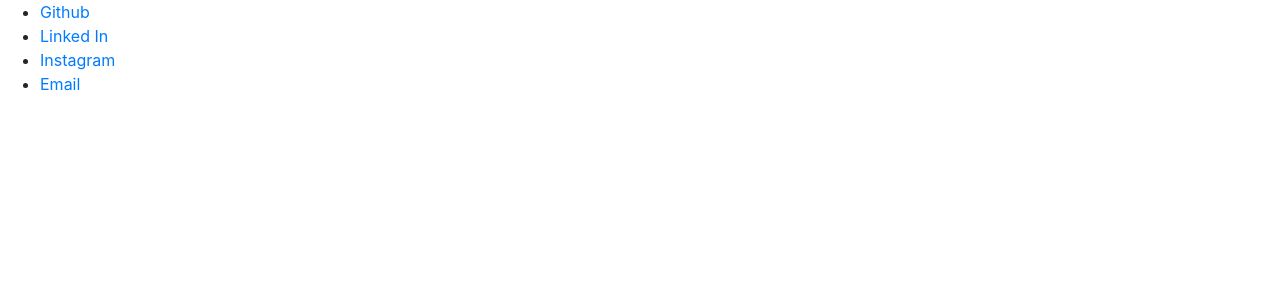
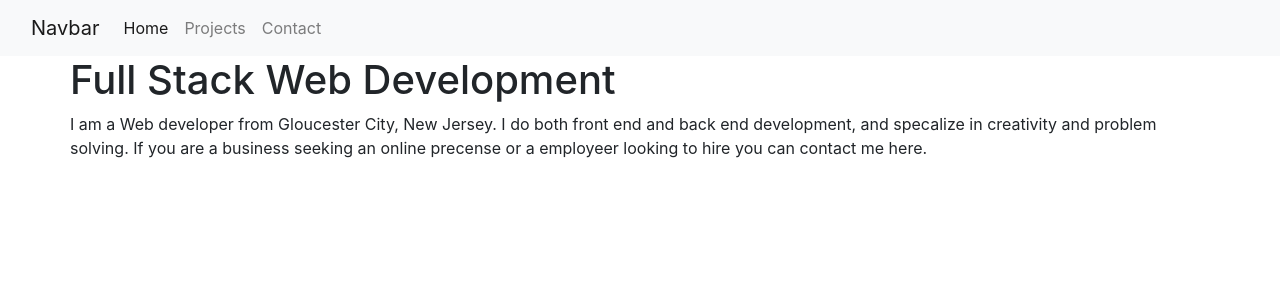
Before and after one commit to Christopher-Lamb/react-portfolio, a React (Create React App) app: page / in a window 1280 px wide. Shown: the top 300 px of the page. Built offline with nearby package versions, Linux system fonts and the light colour scheme.

Commit message:
Home page Card, and text

```diff
--- /dev/null
+++ b/src/components/Card/index.js
@@ -0,0 +1,12 @@
+import React from "react";
+
+function Card(props) {
+  return (
+    <div style={({ width: `${props.width}` }, { height: `${props.height}` })}>
+
+      {props.children}
+    </div>
+  );
+}
+
+export default Card;
--- a/src/components/NavBar/index.js
+++ b/src/components/NavBar/index.js
@@ -1,7 +1,40 @@
 import React from "react";
-import "bootstrap/dist/css/bootstrap.min.css";
 
 function NavBar(props) {
   //Displayed
-  return <nav className="nav">{props.children}</nav>;
+  return (
+    <nav class="navbar navbar-expand-lg navbar-light bg-light">
+      <div class="container-fluid">
+        <a class="navbar-brand" href="#">
+          Navbar
+        </a>
+        <button
+          class="navbar-toggler"
+          type="button"
+          data-bs-toggle="collapse"
+          data-bs-target="#navbarNavAltMarkup"
+          aria-controls="navbarNavAltMarkup"
+          aria-expanded="false"
+          aria-label="Toggle navigation"
+        >
+          <span class="navbar-toggler-icon"></span>
+        </button>
+        <div class="collapse navbar-collapse" id="navbarNavAltMarkup">
+          <div class="navbar-nav">
+            <a class="nav-link active" aria-current="page" href="/">
+              Home
+            </a>
+            <a class="nav-link" href="/projects">
+              Projects
+            </a>
+            <a class="nav-link" href="/contact">
+              Contact
+            </a>
+          </div>
+        </div>
+      </div>
+    </nav>
+  );
 }
+
+export default NavBar;
--- a/src/components/SideBar/index.js
+++ b/src/components/SideBar/index.js
@@ -4,20 +4,7 @@
   return (
     //Card
     <div>
-      <ul>
-        <li>
-          <a href="#">Github</a>
-        </li>
-        <li>
-          <a href="#">Linked In</a>
-        </li>
-        <li>
-          <a href="#">Instagram</a>
-        </li>
-        <li>
-          <a href="#">Email</a>
-        </li>
-      </ul>
+
     </div>
   );
 }
--- a/src/pages/Home/index.js
+++ b/src/pages/Home/index.js
@@ -1,20 +1,28 @@
 import React from "react";
-import Sidebar from "../../components/SideBar";
+
 import { Col, Row, Container } from "react-bootstrap";
+import NavBar from "../../components/NavBar";
+import Card from "../../components/Card";
 
 function Home() {
   //Display
   return (
     <div>
-      <div className="App">
+      <NavBar></NavBar>
+      <Container>
         <Row>
-
-          <Col lg={3}>
-            <Sidebar></Sidebar>
-          </Col>
-          <Col lg={9}></Col>
+          <Card width={"100px"} height={"1000px"}>
+            <image src="#" alt="Cover Image" />
+            <h1>Full Stack Web Development</h1>
+            <p>
+              I am a Web developer from Gloucester City, New Jersey. I do both
+              front end and back end development, and specalize in creativity
+              and problem solving. If you are a business seeking an online
+              precense or a employeer looking to hire you can contact me here.
+            </p>
+          </Card>
         </Row>
-      </div>
+      </Container>
     </div>
   );
 }
```
Also changed, not shown: 1 other file (tests, documents, lock files or other folders).
